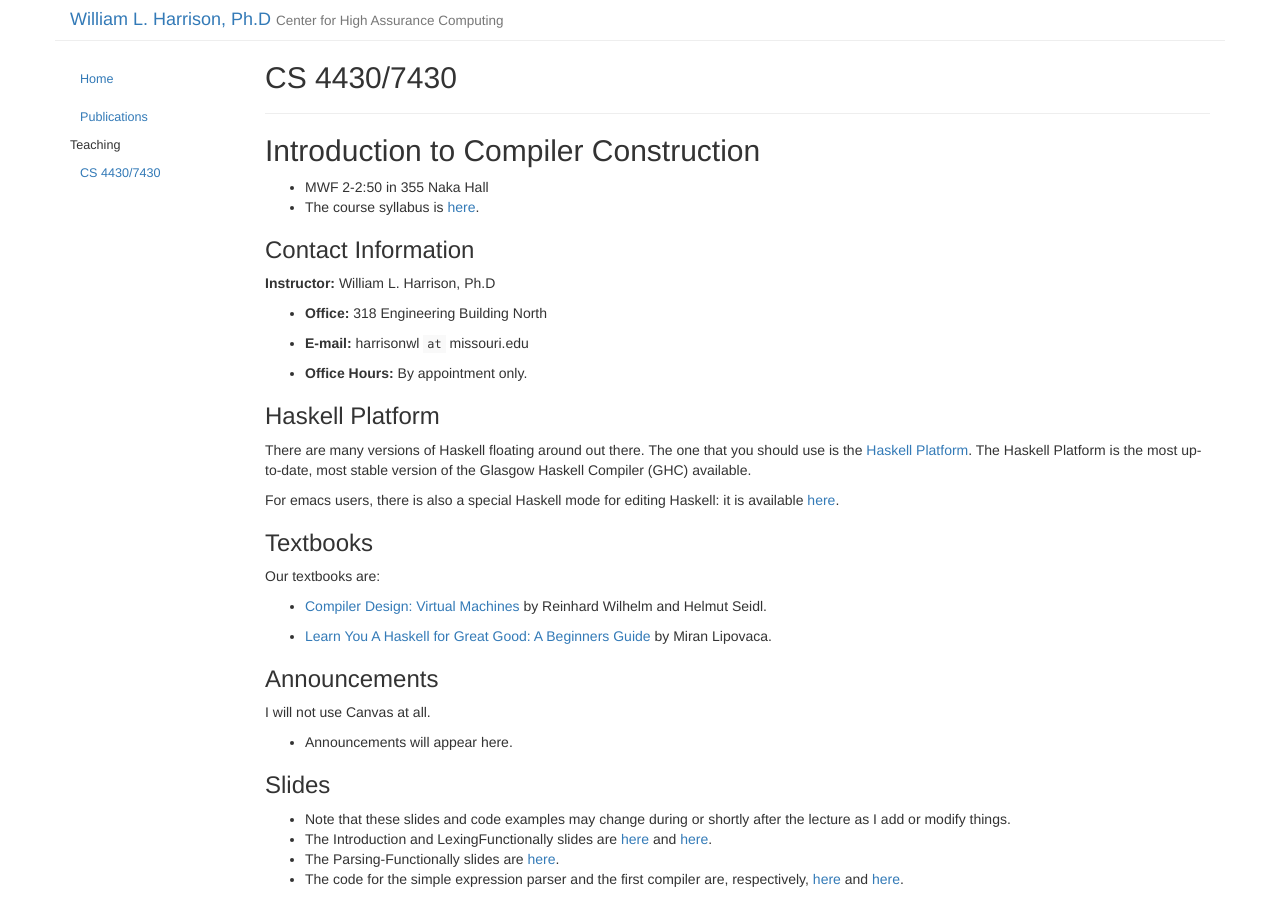
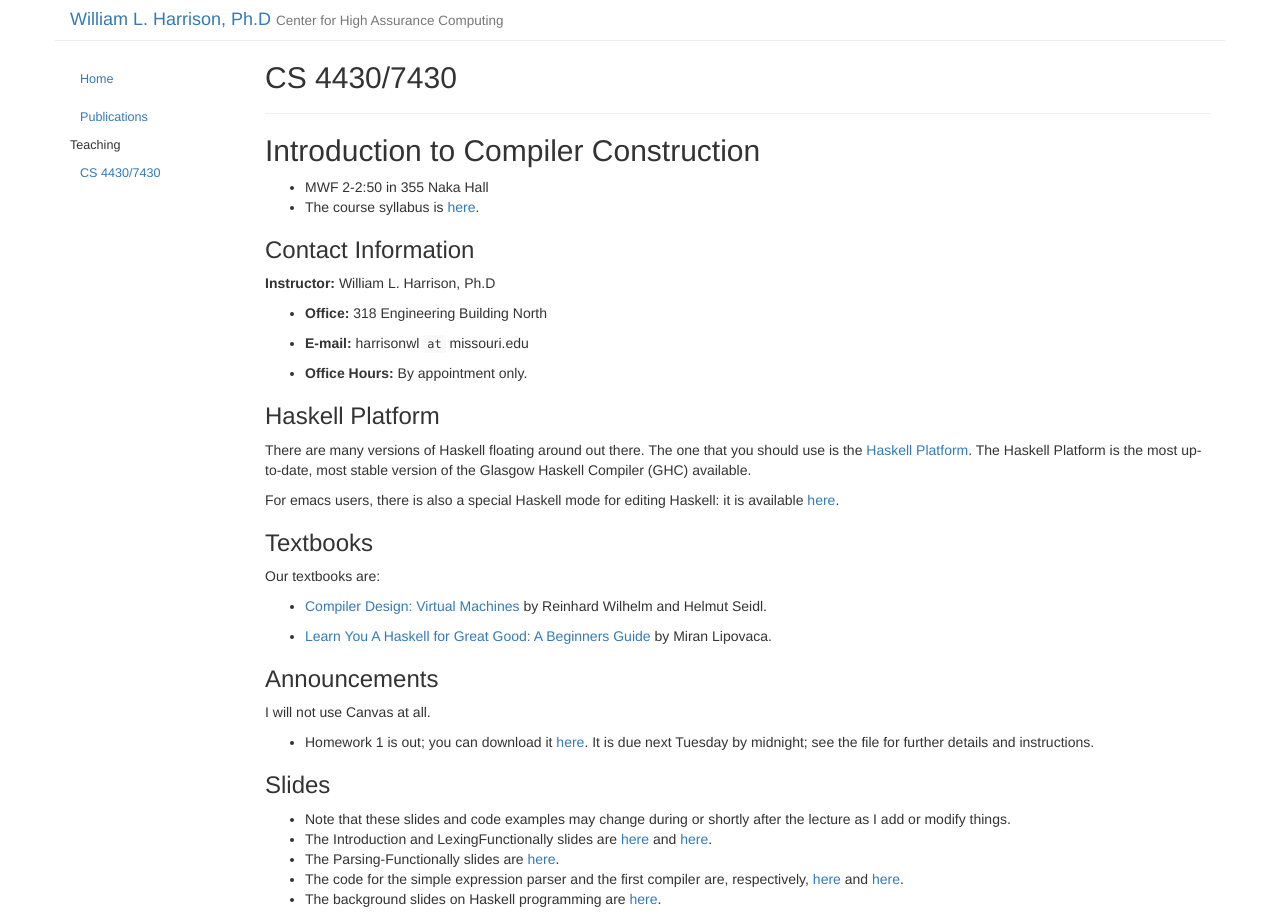
Before and after one commit to harrisonwl/harrisonwl.github.io, a Jekyll site: the page built from _posts/2019-01-15-4430.md, in a window 1280 px wide, cut to the strip 0-915 px from the top of the page. Built offline with Jekyll 4.4.1, drawn with Linux system fonts in a browser that asks for light colours.

Commit message:
adding HW1

```diff
--- a/_posts/2019-01-15-4430.md
+++ b/_posts/2019-01-15-4430.md
@@ -43,7 +43,7 @@ Our textbooks are:
 
 I will not use Canvas at all.
 
-* Announcements will appear here.
+* Homework 1 is out; you can download it <a href="https://harrisonwl.github.io/assets/courses/compilers/spring2019/assignments/HW1.hs">here</a>. It is due next Tuesday by midnight; see the file for further details and instructions.
 
 ### Slides
 
@@ -52,3 +52,4 @@ I will not use Canvas at all.
 * The Parsing-Functionally slides are <a href="https://harrisonwl.github.io/assets/courses/compilers/spring2019/slides/ParsingFunctionally.pdf">here</a>.
 * The code for the simple expression parser and the first compiler are, respectively,
 <a href="https://harrisonwl.github.io/assets/courses/compilers/spring2019/snapshots/SimpleExpParser.zip">here</a> and <a href="https://harrisonwl.github.io/assets/courses/compilers/spring2019/snapshots/FirstCompiler.zip">here</a>.
+* The background slides on Haskell programming are <a href="https://harrisonwl.github.io/assets/courses/compilers/spring2019/slides/HaskellForGrownups.pdf">here</a>.
```
Also changed, not shown: 3 other files.
